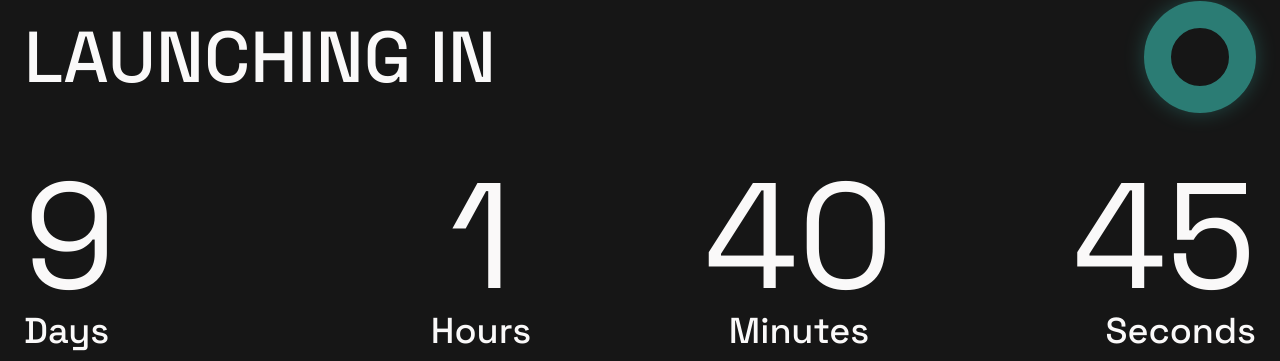
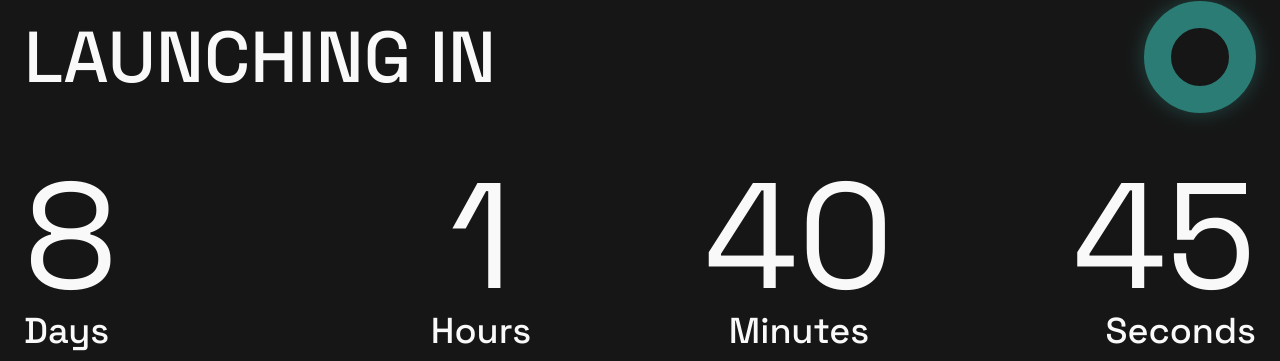
Before and after one commit to falickaj/inferatos-app, a Next.js app: page /home in a window 1280 px wide. Shown: the part 956-1317 px from the top of the page. Built offline with nearby package versions, Linux system fonts and the light colour scheme.

Commit message:
fixed time

```diff
--- a/src/components/Countdown/index.jsx
+++ b/src/components/Countdown/index.jsx
@@ -3,7 +3,7 @@ import Link from "next/link";
 import useCountDown from "../../hooks/useCountDown";
 
 export default function Countdown() {
-  const [days, hours, minutes, seconds] = useCountDown("2022-11-11T01:02:03");
+  const [days, hours, minutes, seconds] = useCountDown("2022-11-10T01:02:03");
   return (
     <div className="container mx-auto px-6">
       <div className="flex items-center flex-row gap-12 text-center md:flex-row justify-between">
```
